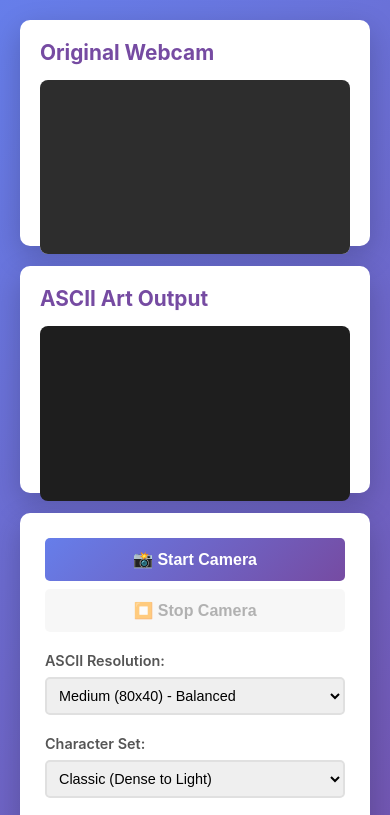
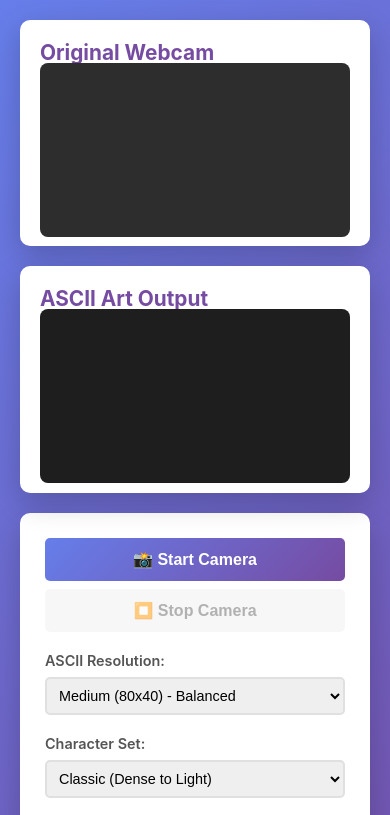
Before and after one commit to RushaliPadhiary/ASCII-Art-Animator, a plain HTML site: page index.html in a window 390 px wide. Shown: the top 815 px of the page. Drawn offline with Linux system fonts and the light colour scheme.

Commit message:
Add: Mobile-responsiveness

```diff
--- a/styles.css
+++ b/styles.css
@@ -210,8 +210,15 @@ body {
         grid-template-columns: 1fr;
     }
 
-    header h1 {
-        font-size: 2em;
+    .view {
+        position: relative;
+        overflow: visible;
+    }
+
+    .video-wrapper,
+    .ascii-wrapper {
+        position: relative;
+        top: -17.5px;
     }
 }
 
```
